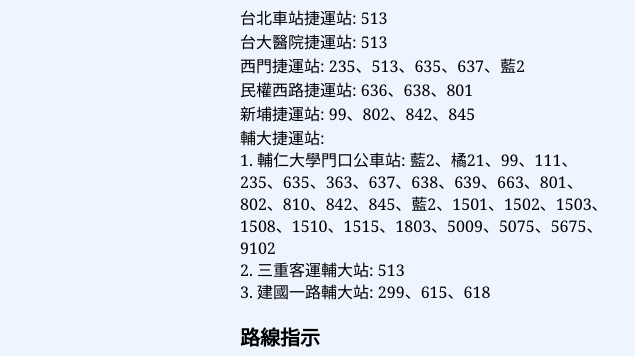
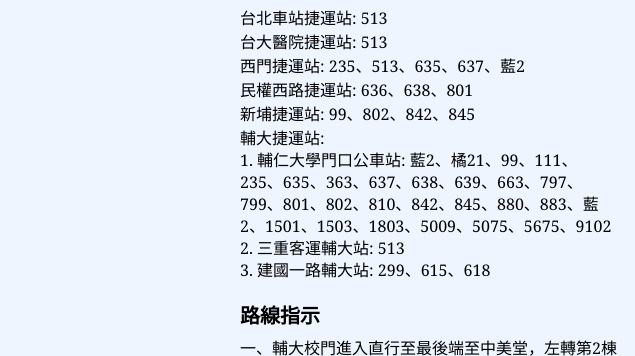
Before and after one commit to PHPConf-TW/website-2014, a website: page app/index.html in a window 1280 px wide. Shown: the part 9907-10263 px from the top of the page, 0-635 px from the left. Drawn offline with nearby package versions, Linux system fonts and the light colour scheme; some packages are replaced by stand-ins of ours; a script that the page names is missing.

Commit message:
correct bus information.
Signed-off-by: Bo-Yi Wu <appleboy.tw@gmail.com>

```diff
--- a/app/index.html
+++ b/app/index.html
@@ -495,7 +495,7 @@ Hat都很是重視的LXC管理工具，該如何運用在PHP的專案上呢？
                     <p>民權西路捷運站: 636、638、801</p>
                     <p>新埔捷運站: 99、802、842、845</p>
                     <p>輔大捷運站:<br />
-                    1. 輔仁大學門口公車站: 藍2、橘21、99、111、235、635、363、637、638、639、663、801、802、810、842、845、藍2、1501、1502、1503、1508、1510、1515、1803、5009、5075、5675、9102<br />
+                    1. 輔仁大學門口公車站: 藍2、橘21、99、111、235、635、363、637、638、639、663、797、799、801、802、810、842、845、880、883、藍2、1501、1503、1803、5009、5075、5675、9102<br />
                     2. 三重客運輔大站: 513<br />
                     3. 建國一路輔大站: 299、615、618</p>
                     <br>
```
